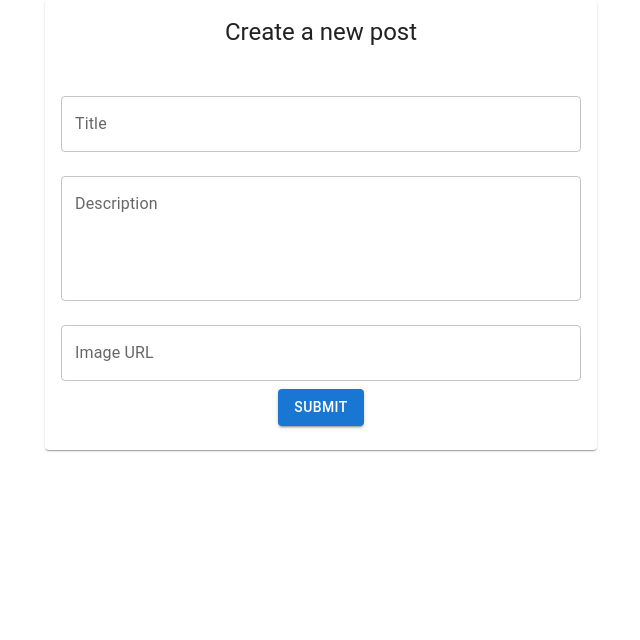
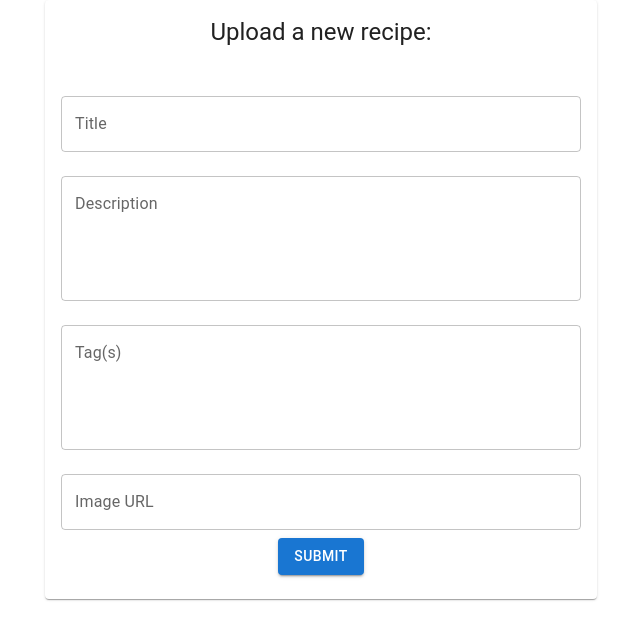
Before and after one commit to graydonbenson/onthehouse, a React (Create React App) app in the folder frontend/: page /create in a window 1280 px wide. Shown: the top 640 px of the page, without its empty margins (319-959 px from the left). Built offline with nearby package versions, Linux system fonts and the light colour scheme.

Commit message:
New look

```diff
--- a/frontend/src/pages/CreatePost.js
+++ b/frontend/src/pages/CreatePost.js
@@ -26,7 +26,7 @@ function CreatePost() {
   return (
     <Container maxWidth="sm">
       <Card>
-        <CardHeader title="Create a new post" />
+        <CardHeader title="Upload a new recipe:" />
         <CardContent>
           <form onSubmit={handleSubmit}>
             <TextField
@@ -38,6 +38,15 @@ function CreatePost() {
             />
             <TextField
               label="Description"
+              fullWidth
+              margin="normal"
+              multiline
+              rows={4}
+              value={description}
+              onChange={handleDescriptionChange}
+            />
+            <TextField
+              label="Tag(s)"
               fullWidth
               margin="normal"
               multiline
```
